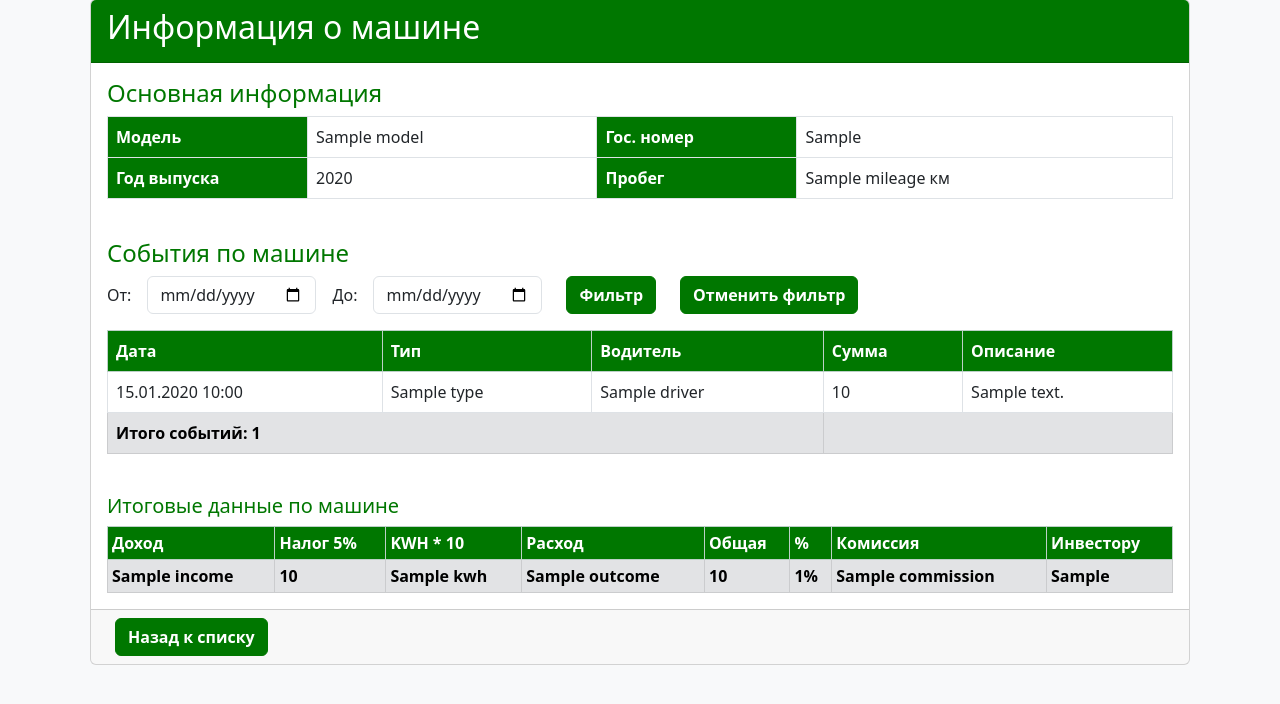
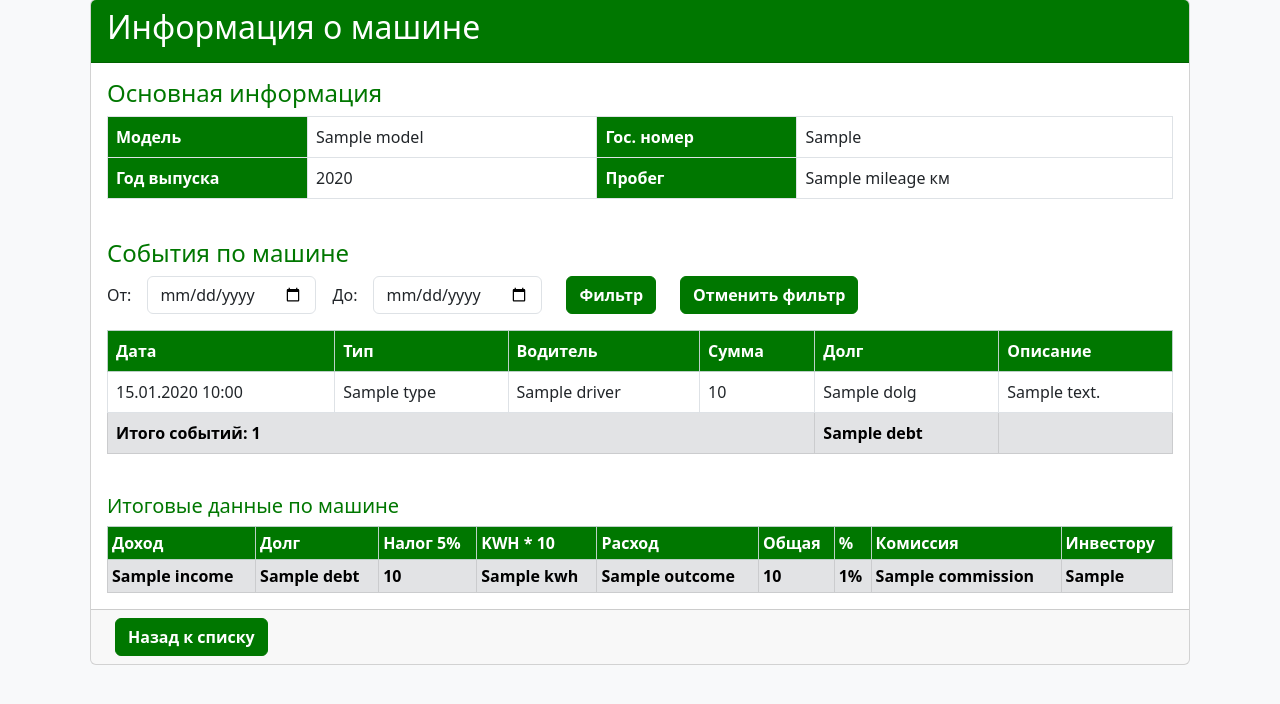
Before and after one commit to zhanyysh/ecotaxi, a Flask app: template investor_portal/templates/car_details.html in a window 1280 px wide. Shown: the part 21-725 px from the top of the page. Run offline with Flask 3, Linux system fonts and the light colour scheme; the template is opened without the code that fills it: most values are stand-ins (such as "Sample title", 1, 10 or a date in 2020).

Commit message:
website_debts

```diff
--- a/investor_portal/app.py
+++ b/investor_portal/app.py
@@ -124,7 +124,8 @@ def dashboard():
                 carId,
                 SUM(CASE WHEN amount > 0 THEN amount ELSE 0 END) as income,
                 SUM(CASE WHEN amount > 0 THEN amount ELSE 0 END) * 0.05 as tax,
-                SUM(CASE WHEN amount < 0 THEN amount ELSE 0 END) as outcome
+                SUM(CASE WHEN amount < 0 THEN amount ELSE 0 END) as outcome,
+                SUM(COALESCE(dolg, 0)) as debt
             FROM events
             WHERE carId IN (SELECT id FROM cars WHERE investorId = %s){event_date_filter}
             GROUP BY carId
@@ -144,6 +145,7 @@ def dashboard():
             FLOOR(COALESCE(event_stats.tax, 0)) as tax,
             COALESCE(charge_stats.kwh, 0) as kwh,
             COALESCE(event_stats.outcome, 0) as outcome,
+            COALESCE(event_stats.debt, 0) as debt,
             FLOOR(COALESCE(event_stats.income, 0) * 0.95 + COALESCE(event_stats.outcome, 0) - COALESCE(charge_stats.kwh, 0)) as total,
             COALESCE(cars.percentage, 0) as percent,
             FLOOR((COALESCE(event_stats.income, 0) * 0.95 + COALESCE(event_stats.outcome, 0) - COALESCE(charge_stats.kwh, 0)) * (COALESCE(cars.percentage, 0) / 100)) as commission,
@@ -164,6 +166,7 @@ def dashboard():
         'tax': sum(car['tax'] or 0 for car in cars_report),
         'kwh': sum(car['kwh'] or 0 for car in cars_report),
         'outcome': sum(car['outcome'] or 0 for car in cars_report),
+        'debt': sum(car['debt'] or 0 for car in cars_report),
         'total': sum(car['total'] or 0 for car in cars_report),
         'commission': sum(car['commission'] or 0 for car in cars_report),
         'to_investor': sum(car['to_investor'] or 0 for car in cars_report),
@@ -200,7 +203,7 @@ def car_details(car_id):
         params.append(end_date_dt.strftime('%Y-%m-%d %H:%M:%S'))
     # Получаем события по машине (с фильтром по датам)
     cursor.execute(f'''
-        SELECT events.date, types.name AS type, drivers.name AS driver, events.amount, events.description
+        SELECT events.date, types.name AS type, drivers.name AS driver, events.amount, events.dolg, events.description
         FROM events
         LEFT JOIN types ON events.typeId = types.id
         LEFT JOIN drivers ON events.driverId = drivers.id
@@ -213,6 +216,7 @@ def car_details(car_id):
     income = sum(event['amount'] or 0 for event in events if event['amount'] and event['amount'] > 0)
     tax = int(income * 0.05)
     outcome = sum(event['amount'] or 0 for event in events if event['amount'] and event['amount'] < 0)
+    debt = sum(event['dolg'] or 0 for event in events)
     total = int(income * 0.95 + outcome)  # Общая прибыль по событиям
     # Получаем kwh по зарядкам
     kwh = 0
@@ -238,6 +242,7 @@ def car_details(car_id):
         'tax': tax,
         'kwh': kwh,
         'outcome': outcome,
+        'debt': debt,
         'total': total_with_kwh,
         'percent': percent,
         'commission': commission,
--- a/investor_portal/templates/car_details.html
+++ b/investor_portal/templates/car_details.html
@@ -58,6 +58,7 @@
                             <th>Тип</th>
                             <th>Водитель</th>
                             <th>Сумма</th>
+                            <th>Долг</th>
                             <th>Описание</th>
                         </tr>
                     </thead>
@@ -68,18 +69,20 @@
                             <td>{{ event.type or '-' }}</td>
                             <td>{{ event.driver or '-' }}</td>
                             <td>{{ event.amount }}</td>
+                            <td>{{ event.dolg }}</td>
                             <td>{{ event.description or '' }}</td>
                         </tr>
                         {% else %}
                         <tr>
-                            <td colspan="5" class="text-center">Нет данных по событиям для этой машины.</td>
+                            <td colspan="6" class="text-center">Нет данных по событиям для этой машины.</td>
                         </tr>
                         {% endfor %}
                     </tbody>
                     <tfoot>
                         <tr class="table-secondary fw-bold">
-                            <td colspan="3">Итого событий: {{ events_total.count }}</td>
-                            <td colspan="2"></td>
+                            <td colspan="4">Итого событий: {{ events_total.count }}</td>
+                            <td>{{ events_total.debt }}</td>
+                            <td></td>
                         </tr>
                     </tfoot>
                 </table>
@@ -92,6 +95,7 @@
                     <thead class="table-success">
                         <tr>
                             <th>Доход</th>
+                            <th>Долг</th>
                             <th>Налог 5%</th>
                             <th>KWH * 10</th>
                             <th>Расход</th>
@@ -104,6 +108,7 @@
                     <tbody>
                         <tr class="table-secondary fw-bold">
                             <td>{{ events_total.income }}</td>
+                            <td>{{ events_total.debt }}</td>
                             <td>{{ events_total.tax }}</td>
                             <td>{{ events_total.kwh }}</td>
                             <td>{{ events_total.outcome }}</td>
--- a/investor_portal/templates/dashboard.html
+++ b/investor_portal/templates/dashboard.html
@@ -31,6 +31,7 @@
             <tr>
                 <th>ID</th>
                 <th>Доход</th>
+                <th>Долг</th>
                 <th>Налог 5%</th>
                 <th>KWH * 10</th>
                 <th>Расход</th>
@@ -46,6 +47,7 @@
             <tr>
                 <td>{{ car.car_sid }}</td>
                 <td>{{ car.income }}</td>
+                <td>{{ car.debt }}</td>
                 <td>{{ car.tax }}</td>
                 <td>{{ car.kwh }}</td>
                 <td>{{ car.outcome }}</td>
@@ -67,6 +69,7 @@
             <tr class="table-secondary fw-bold">
                 <td>Итого</td>
                 <td>{{ cars_report_total.income }}</td>
+                <td>{{ cars_report_total.debt }}</td>
                 <td>{{ cars_report_total.tax }}</td>
                 <td>{{ cars_report_total.kwh }}</td>
                 <td>{{ cars_report_total.outcome }}</td>
```
Also changed, not shown: investor_portal/templates/payments.html (+3 -5 lines).
